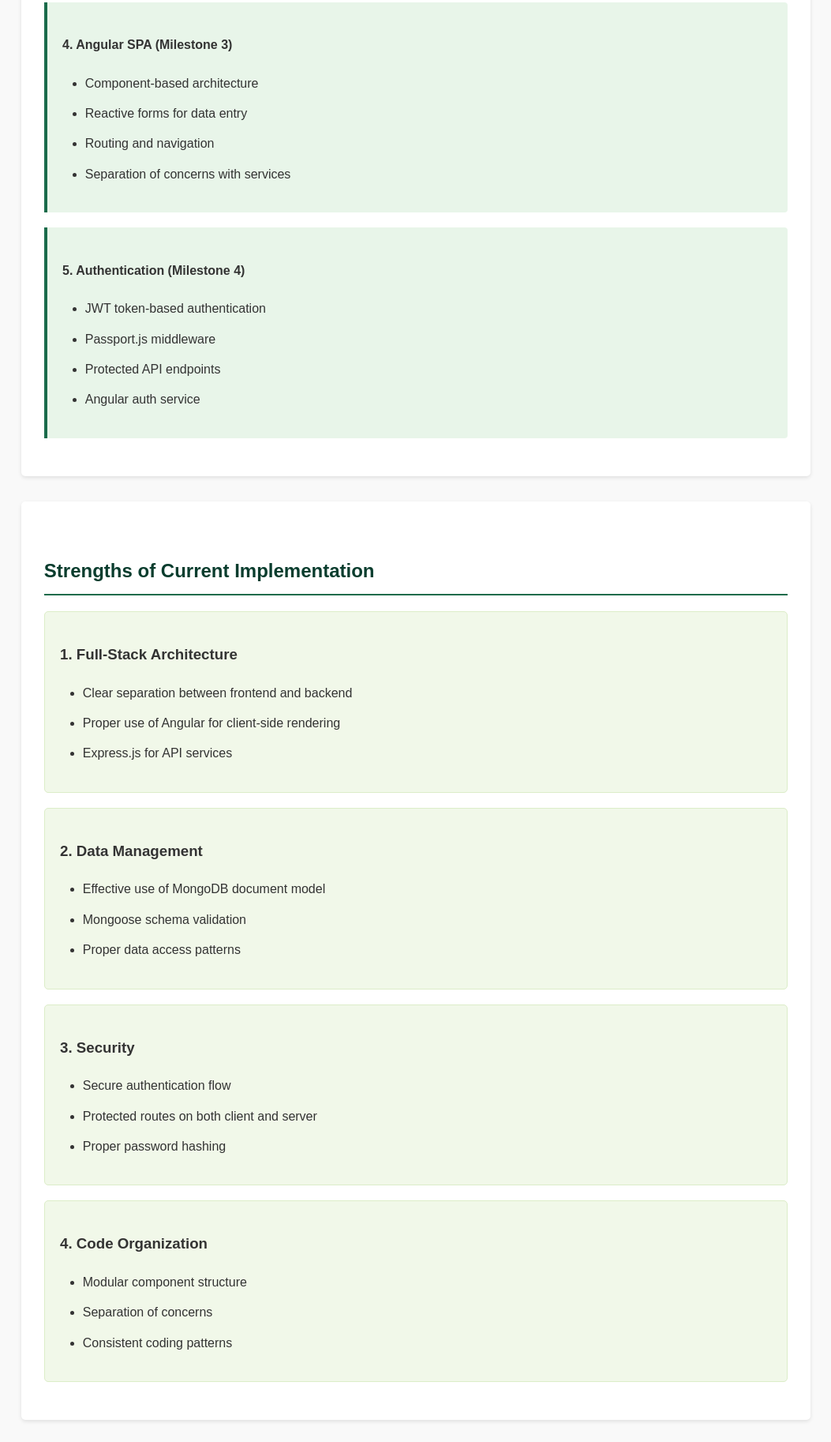
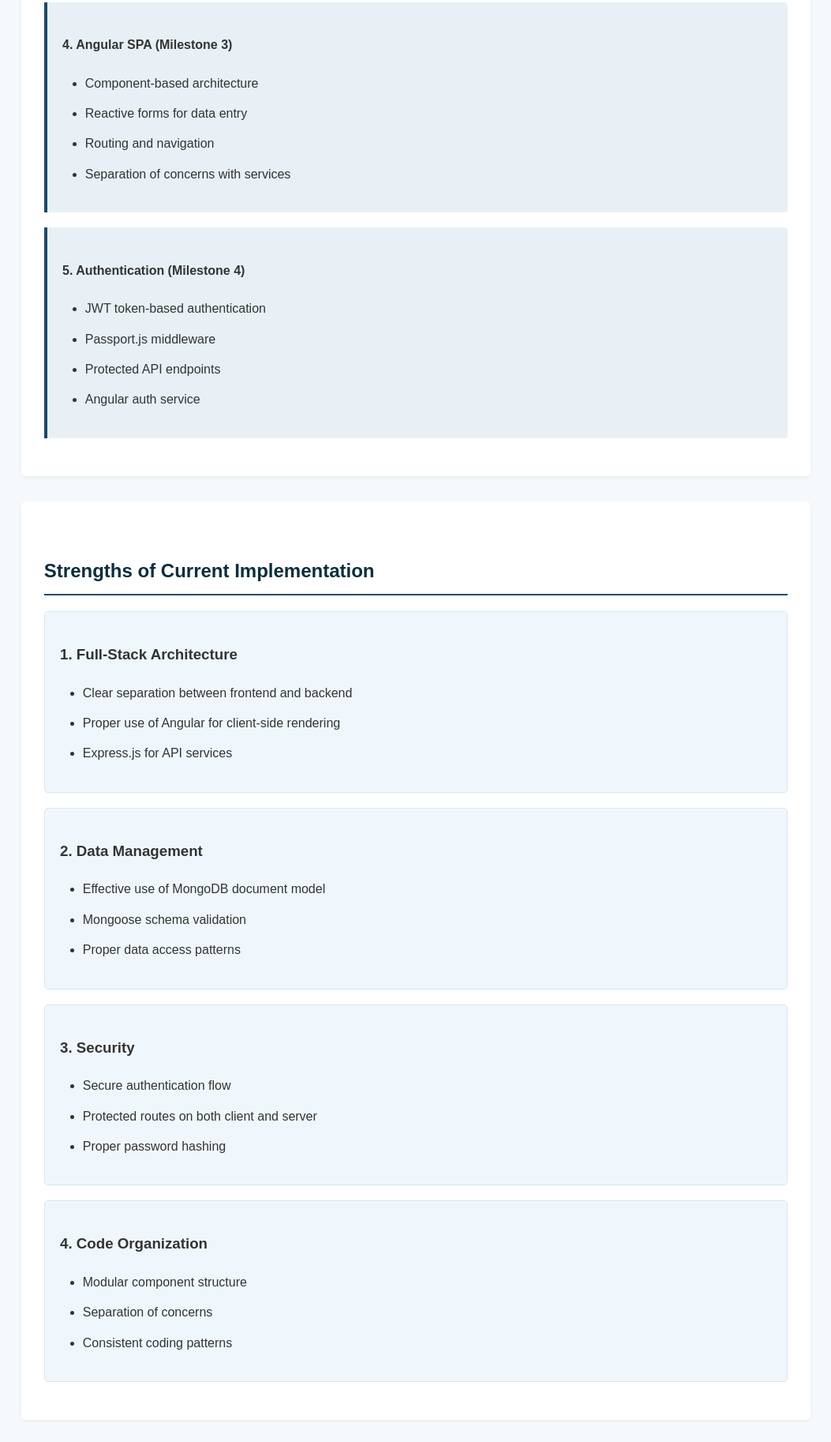
Before and after one commit to EmmaOW12/emmaowusu.github.io, a plain HTML site: page index.html in a window 1280 px wide. Shown: the part 971-2797 px from the top of the page at 79% size, without its empty margins (113-1166 px from the left). Drawn offline with Linux system fonts and the light colour scheme.

Commit message:
Update index.html

```diff
--- a/index.html
+++ b/index.html
@@ -6,30 +6,30 @@
     <title>CS-499 ePortfolio</title>
     <style>
         :root {
-            --navy-green: #0a3d2e;
-            --accent-green: #1a6b4b;
-            --light-green: #e8f5e9;
-            --text-dark: #333333;
-            --text-light: #f8f9fa;
+            --navyblue: #0a2e3d;
+            --accentblue: #1a4b6b;
+            --lightblue: #e8f0f5;
+            --textdark: #333333;
+            --textlight: #f8f9fa;
         }
 
         body {
             font-family: 'Arial', sans-serif;
             line-height: 1.7;
-            color: var(--text-dark);
+            color: var(--textdark);
             max-width: 1000px;
             margin: 0 auto;
             padding: 0 20px;
-            background-color: #f9f9f9;
+            background-color: #f5f9fc;
         }
 
         header {
-            background-color: var(--navy-green);
+            background-color: var(--navyblue);
             color: white;
             padding: 2.5rem 2rem;
             margin: 0 -20px 2rem;
             text-align: center;
-            border-bottom: 4px solid var(--accent-green);
+            border-bottom: 4px solid var(--accentblue);
         }
 
         h1 {
@@ -45,8 +45,8 @@
         }
 
         h2 {
-            color: var(--navy-green);
-            border-bottom: 2px solid var(--accent-green);
+            color: var(--navyblue);
+            border-bottom: 2px solid var(--accentblue);
             padding-bottom: 0.5rem;
             margin-top: 2.5rem;
         }
@@ -56,7 +56,7 @@
             padding: 1.8rem;
             border-radius: 5px;
             margin-bottom: 2rem;
-            box-shadow: 0 2px 5px rgba(0,0,0,0.1);
+            box-shadow: 0 2px 5px rgba(0,0,0,0.05);
         }
 
         ul {
@@ -68,16 +68,16 @@
         }
 
         .milestone {
-            background-color: var(--light-green);
+            background-color: var(--lightblue);
             padding: 1.2rem;
-            border-left: 4px solid var(--accent-green);
+            border-left: 4px solid var(--accentblue);
             margin-bottom: 1.2rem;
             border-radius: 0 4px 4px 0;
         }
 
-        .strength-card {
-            background-color: #f1f8e9;
-            border: 1px solid #dcedc8;
+        .strengthcard {
+            background-color: #f0f7fc;
+            border: 1px solid #d4e6f1;
             border-radius: 5px;
             padding: 1.2rem;
             margin-bottom: 1.2rem;
@@ -158,7 +158,7 @@
     <section>
         <h2>Strengths of Current Implementation</h2>
 
-        <div class="strength-card">
+        <div class="strengthcard">
             <h3>1. Full-Stack Architecture</h3>
             <ul>
                 <li>Clear separation between frontend and backend</li>
@@ -167,7 +167,7 @@
             </ul>
         </div>
 
-        <div class="strength-card">
+        <div class="strengthcard">
             <h3>2. Data Management</h3>
             <ul>
                 <li>Effective use of MongoDB document model</li>
@@ -176,7 +176,7 @@
             </ul>
         </div>
 
-        <div class="strength-card">
+        <div class="strengthcard">
             <h3>3. Security</h3>
             <ul>
                 <li>Secure authentication flow</li>
@@ -185,7 +185,7 @@
             </ul>
         </div>
 
-        <div class="strength-card">
+        <div class="strengthcard">
             <h3>4. Code Organization</h3>
             <ul>
                 <li>Modular component structure</li>
```
